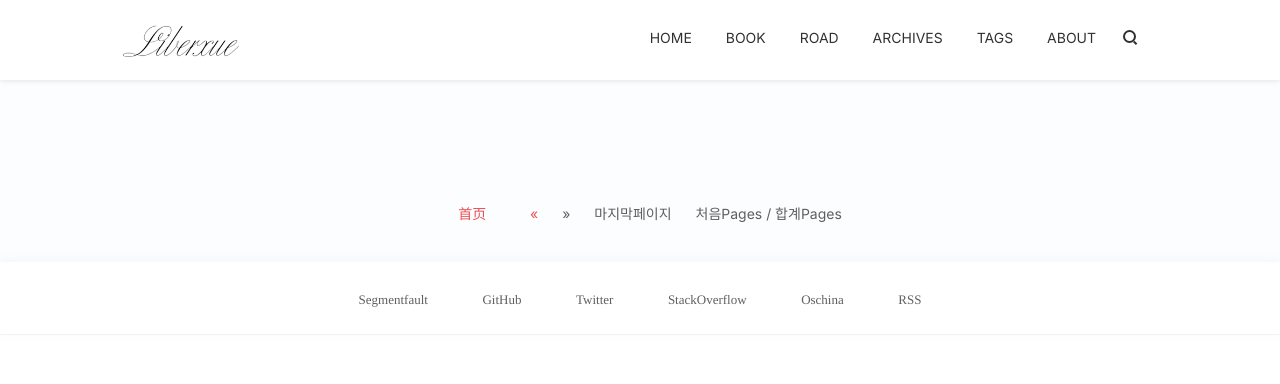
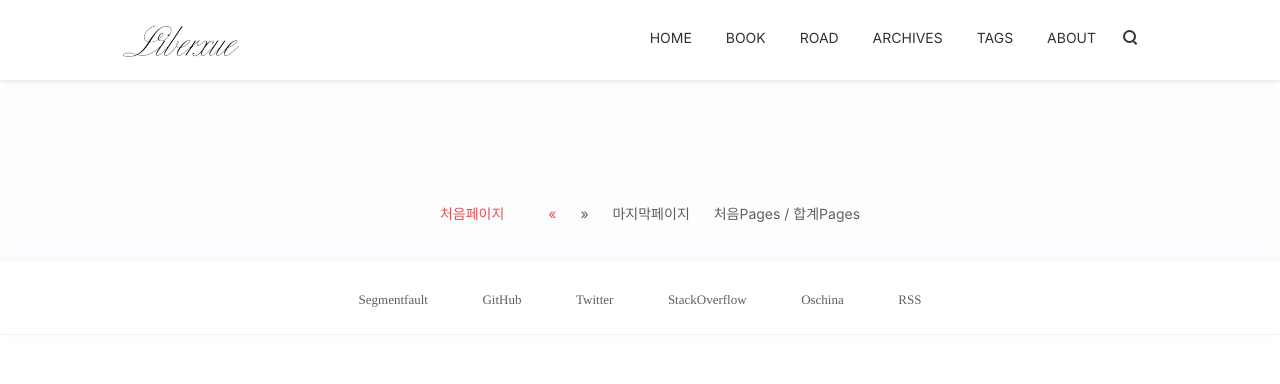
Before and after one commit to EngineerYun/projects, a Jekyll site: the page built from road/index.html, in a window 1280 px wide. Shown: the top 384 px of the page. Built offline with Jekyll 4.4.1, drawn with Linux system fonts in a browser that asks for light colours; nearby versions of some CDN libraries; comment, search, counter and statistics services are not loaded.

Commit message:
도메인 변경

```diff
--- a/_includes/pagination.html
+++ b/_includes/pagination.html
@@ -2,8 +2,8 @@
        <div class="lists-navigator clearfix">
          <ol class="page-navigator">
         <li class="current">
-            <a href="/" data-hover="HOME">
-                <span>首页</span>
+            <a href="/" data-hover="처음페이지">
+                <span>처음페이지</span>
             </a>
         </li>
         <li class="current">
@@ -11,9 +11,9 @@
             <span>&laquo;</span>
         {% else %}
             {% if paginator.previous_page == 1 %}
-            <a href="/liberxuepage/?liberxue">
+            <a href="/liberxupages">
             {% else %}
-            <a href="/liberxuepage{{ paginator.previous_page }}?liberxue" >
+            <a href="/liberxuepage{{ paginator.previous_page }}?pages" >
             {% endif %}
                 <span>&laquo;</span>
             </a>
@@ -26,9 +26,9 @@
         <li>
             {% endif %}
             {% if i == 1 %}
-            <a href="/?liberxue" data-hover="{{i}}">{{i}}</a>
+            <a href="/?pages" data-hover="{{i}}">{{i}}</a>
             {% else %}
-            <a href="/liberxuepage{{i}}?liberxue" data-hover="{{i}}">{{i}}</a>
+            <a href="/liberxuepage{{i}}?pages" data-hover="{{i}}">{{i}}</a>
             {% endif %}
         </li>
         {% endfor %}
@@ -36,13 +36,13 @@
             {% if paginator.page == paginator.total_pages %}
             <span>&raquo;</span>
             {% else %}
-            <a href="/liberxuepage{{ paginator.next_page }}?liberxue" data-hover="&raquo;">
+            <a href="/liberxuepage{{ paginator.next_page }}?pages" data-hover="&raquo;">
                 <span>&raquo;</span>
             </a>
             {% endif %}
         </li>
         <li>
-            <a href="/liberxuepage{{paginator.total_pages}}?liberxue" data-hover="마지막페이지">
+            <a href="/liberxuepage{{paginator.total_pages}}?pages" data-hover="마지막페이지">
                 <span>마지막페이지</span>
             </a>
         </li>
--- a/_layouts/blog.html
+++ b/_layouts/blog.html
@@ -10,7 +10,7 @@
 <body class="" gtools_scp_screen_capture_injected="true">
 <header id="header" class="header bg-white">
     <div class="navbar-container">
-      <a href="/?liberxue" title="访问 {{site.title }}" class="navbar-logo"> <img src="{{ site.url }}/style/images/logo-liberxue.png" alt="{{ site.title }}"> </a>
+      <a href="/?pages" title="접속 {{site.title }}" class="navbar-logo"> <img src="{{ site.url }}/style/images/logo-liberxue.png" alt="{{ site.title }}"> </a>
         <div class="navbar-menu">
             {% for link in site.links %}
             <a href="{% unless link.external %}{{ site.url }}{% endunless %}{{ link.url }}">{{ link.name }}</a>
--- a/_layouts/default.html
+++ b/_layouts/default.html
@@ -15,7 +15,7 @@
       <a href="/" title="접속 {{  site.title }}" class="navbar-logo"> <img src="{{ site.url }}/style/images/logo-liberxue.png" alt="{{ site.title }}"> </a>
         <div class="navbar-menu">
            {% for link in site.links %}
-            <a href="{{ link.url }}?liberxue"  title="접속 {{  link.name }}" data-hover="{{link.name}}">{{ link.name }}</a>
+            <a href="{{ link.url }}?pages"  title="접속 {{  link.name }}" data-hover="{{link.name}}">{{ link.name }}</a>
                 {% endfor %}
           </div>
         <div class="navbar-search" onclick="">
@@ -30,7 +30,7 @@
             <span class="icon-menu cross"><span class="middle"></span></span>
             <ul>
                {% for link in site.links %}
-                <li><a href="{{ link.url }}?liberxue" title="접속 {{  link.name }}" data-hover="{{link.name}}">{{ link.name }}</a></li>
+                <li><a href="{{ link.url }}?pages" title="접속 {{  link.name }}" data-hover="{{link.name}}">{{ link.name }}</a></li>
                  {% endfor %}
             </ul>
         </div>
```
